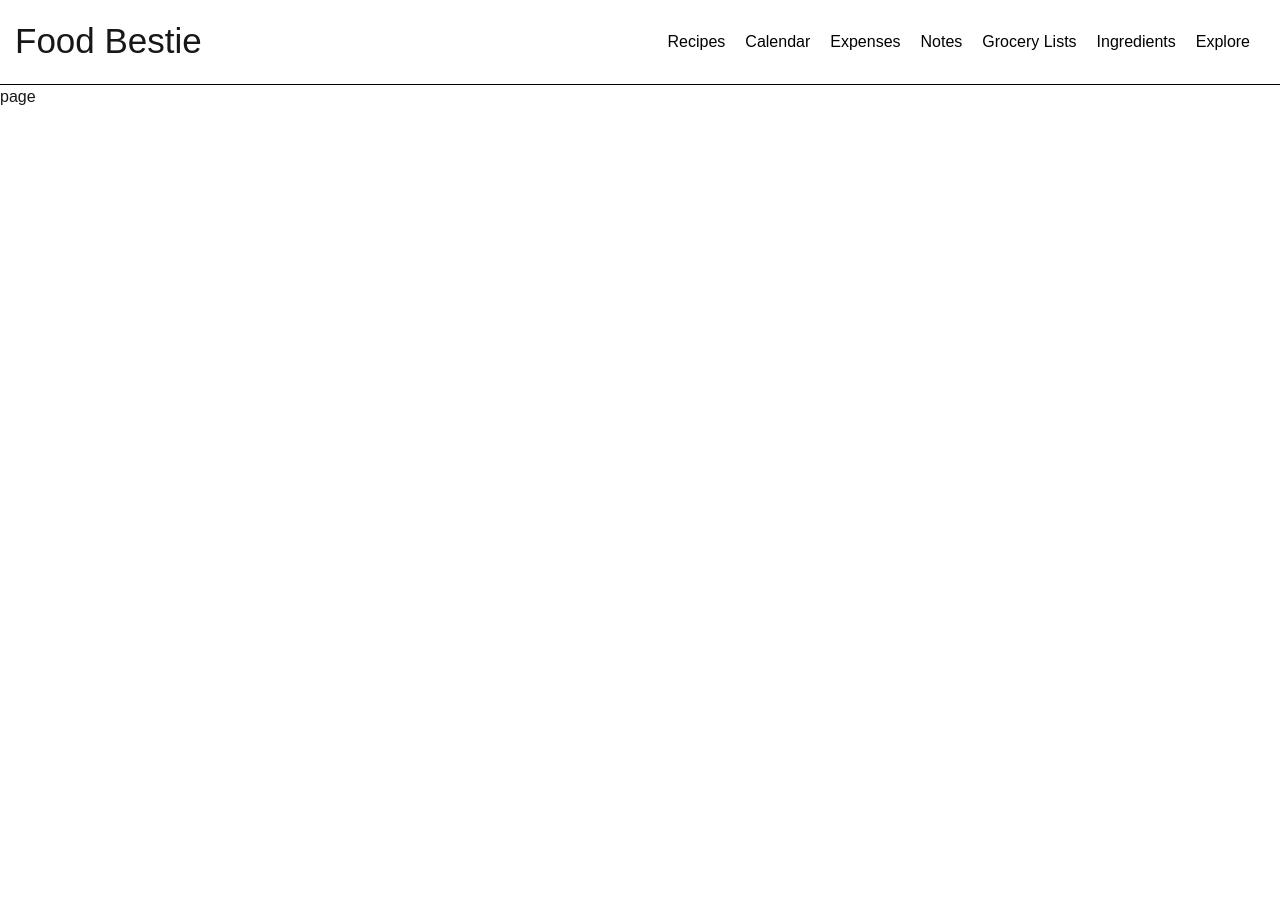
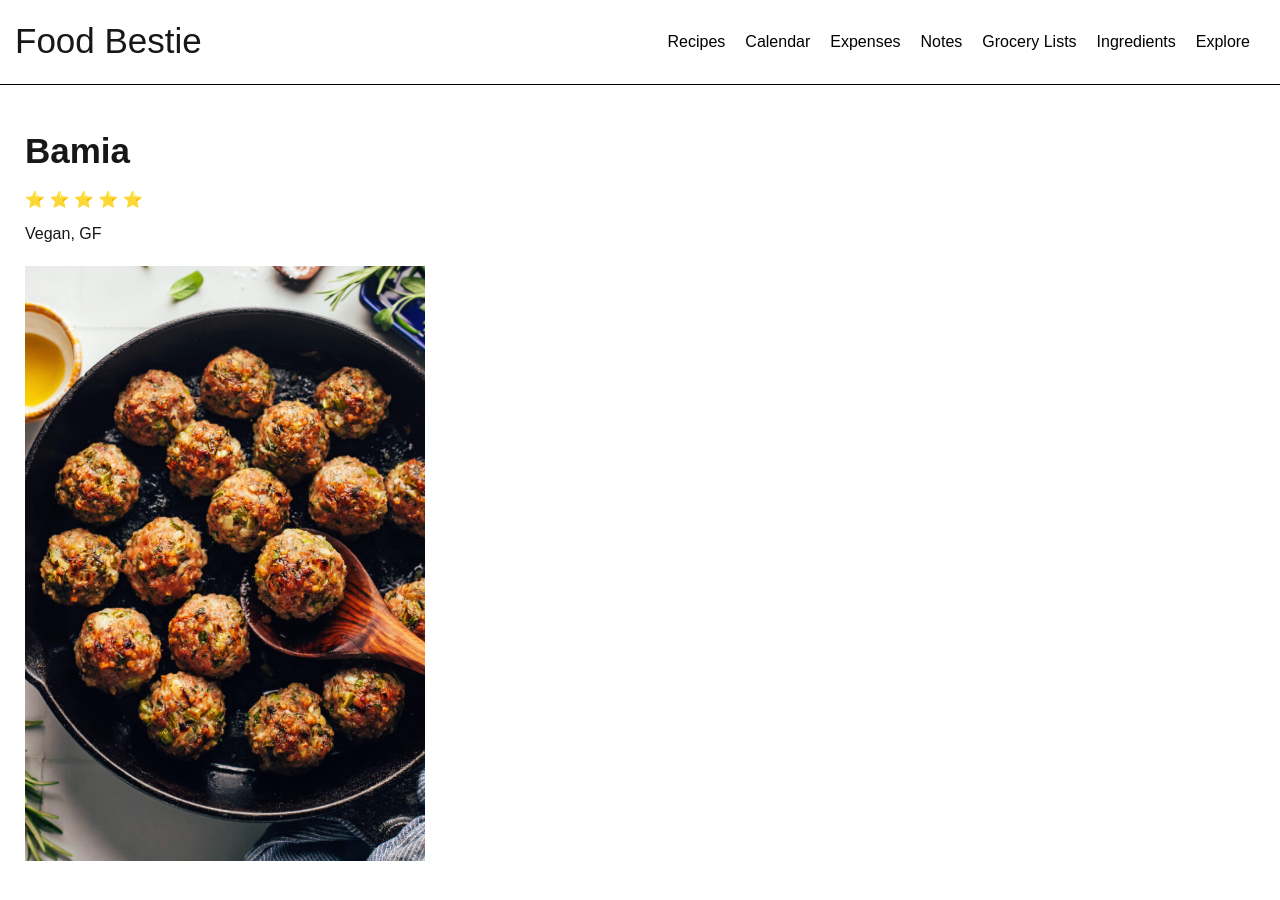
Before and after one commit to monicakrystal/foodplanner, a Next.js app: page /recipes/bamia in a window 1280 px wide. Before the commit the page ends 800 px from the top, so only its background shows below. Built offline with nearby package versions, Linux system fonts and the light colour scheme.

Commit message:
design and styling for recipe slug and css

```diff
--- /dev/null
+++ b/app/recipes/[slug]/page.module.css
@@ -0,0 +1,17 @@
+.recipeSlugContainer {
+    margin: 40px 25px;
+}
+
+.recipeTitle {
+    margin-bottom: 20px;
+}
+
+.recipeTitle h1 {
+    font-size: 35px;
+    font-weight: 900;
+}
+
+.recipeTitle span {
+    margin: 10px 0;
+    display: flex;
+}
--- a/app/recipes/[slug]/page.tsx
+++ b/app/recipes/[slug]/page.tsx
@@ -1,9 +1,37 @@
-import { exampleRecipes } from "../../../data/recipes"
+import Image from "next/image";
+import { exampleRecipes } from "../../../data/recipes";
+import styles from "./page.module.css"
 
-const Page = () => {
+type RecipePageProps = {
+  params: Promise<{
+    slug: string;
+  }>;
+};
+
+export default async function Page({ params }: RecipePageProps) {
+
+  const { slug } = await params;
+
+  const recipe = exampleRecipes.find((r) => r.slug === slug);
+
+  if (!recipe) {
+    return <h1>Recipe not found</h1>;
+  }
+
   return (
-    <div>page</div>
-  )
+    <div className={styles.recipeSlugContainer}>
+        <div className={styles.recipeTitle}>
+            <h1>{recipe.title}</h1>
+            <span>⭐️ ⭐️ ⭐️ ⭐️ ⭐️</span>
+            <span>{recipe.labels.join(", ")}</span>
+        </div>
+
+      <Image src={recipe.imageSrc} alt="Recipe Image"
+        width={400}
+        height={300} />
+
+
+
+    </div>
+  );
 }
-
-export default Page
```
